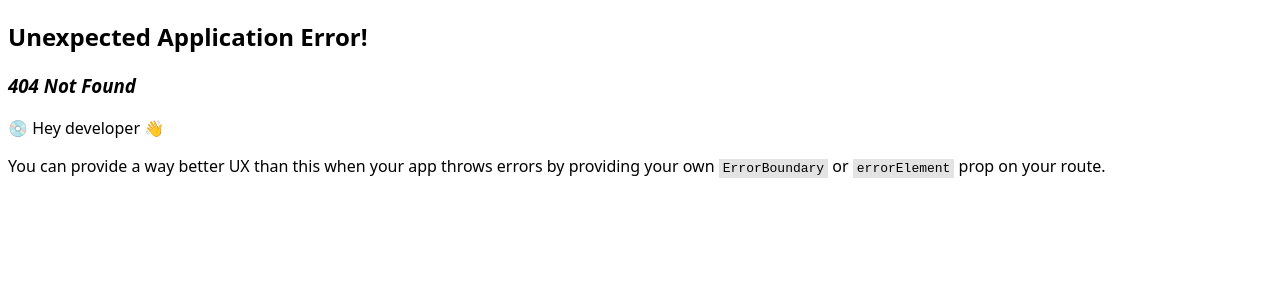
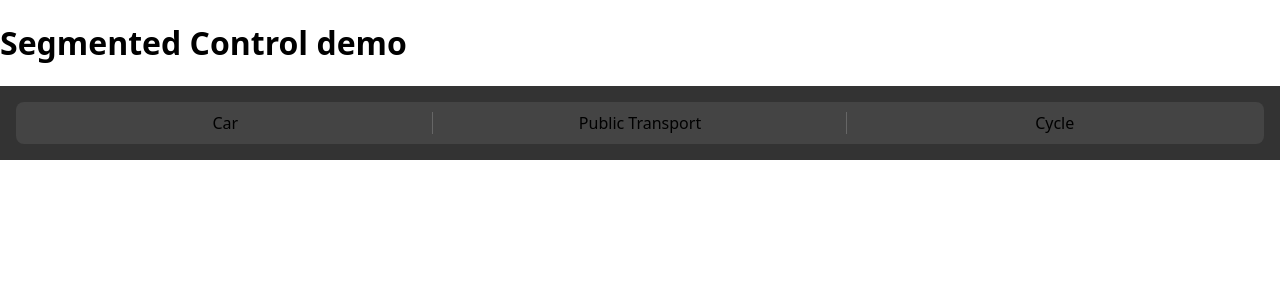
Before and after one commit to ayroblu/animations-demo-react, a React (Vite) app: page /segmented-control in a window 1280 px wide. Before the commit this address had no page. Shown: the top 300 px of the page. Built offline with nearby package versions, Linux system fonts and the light colour scheme.

Commit message:
segmented control

```diff
--- a/src/App.tsx
+++ b/src/App.tsx
@@ -11,7 +11,10 @@ function App() {
 
       <ul>
         <li>
-          <Link to={routes.halfSheet}>half-sheet</Link>
+          <Link to={routes.halfSheet}>Half Sheet</Link>
+        </li>
+        <li>
+          <Link to={routes.segmentedControl}>Segmented Control</Link>
         </li>
       </ul>
 
--- a/src/components/HalfSheet.module.css
+++ b/src/components/HalfSheet.module.css
@@ -2,7 +2,6 @@
   position: fixed;
   width: 600px;
   max-width: 100%;
-  view-transition-name: halfSheet;
   background-color: #000;
   max-height: 95vh;
   display: flex;
--- /dev/null
+++ b/src/components/SegmentedControl.module.css
@@ -0,0 +1,37 @@
+.segmentedControlOuter {
+  --padding-size: 16px;
+  padding: var(--padding-size);
+  padding-left: calc(env(safe-area-inset-left) + var(--padding-size));
+  padding-right: calc(env(safe-area-inset-right) + var(--padding-size));
+  background: #333;
+}
+.segmentedControl {
+  display: flex;
+  background-color: #444;
+  border-radius: 8px;
+  padding: 2px;
+}
+.segmentedControlItem {
+  padding: 8px;
+  text-align: center;
+  flex-grow: 1;
+  flex-basis: 1px;
+  position: relative;
+}
+.segmentedControlItem:not(:last-child)::after {
+  content: "";
+  border-right: 1px solid #666;
+  position: absolute;
+  right: 0;
+  height: 1lh;
+  top: 50%;
+  transform: translateY(-50%);
+  transition: 0.2s opacity;
+}
+.segmentedControlItem.isAdjacentSelected:not(:last-child)::after {
+  opacity: 0;
+}
+.selected {
+  background-color: #666;
+  border-radius: 8px;
+}
--- /dev/null
+++ b/src/components/SegmentedControl.tsx
@@ -0,0 +1,75 @@
+import React from "react";
+import { cn } from "../lib/utils";
+import style from "./SegmentedControl.module.css";
+
+type Props = {
+  items: { label: string; value: string }[];
+  initialValue?: string;
+  value?: string;
+  onChange?: (value: string) => void;
+};
+export function SegmentedControl({
+  items,
+  value,
+  initialValue,
+  onChange,
+}: Props) {
+  const [internalValue, setInternalValue] = React.useState(() => initialValue);
+  const handleChange = React.useCallback(
+    (newValue: string) => {
+      setInternalValue?.(newValue);
+      onChange?.(newValue);
+    },
+    [onChange],
+  );
+  const selectedIndex = items.findIndex(
+    (item) => (value ?? internalValue) === item.value,
+  );
+  return (
+    <section className={style.segmentedControlOuter}>
+      <section className={style.segmentedControl}>
+        {items.map((item, i) => (
+          <SegmentedControlItem
+            key={item.value}
+            onChange={handleChange}
+            item={item}
+            isAdjacentSelected={
+              selectedIndex !== -1 &&
+              (selectedIndex === i || selectedIndex === i + 1)
+            }
+            isSelected={selectedIndex === i}
+          />
+        ))}
+      </section>
+    </section>
+  );
+}
+
+type SegmentedControlItemProps = {
+  isSelected: boolean;
+  item: { label: string; value: string };
+  onChange: (value: string) => void;
+  isAdjacentSelected: boolean;
+};
+function SegmentedControlItem({
+  isSelected,
+  item,
+  onChange,
+  isAdjacentSelected,
+}: SegmentedControlItemProps) {
+  const handleClick = React.useCallback(() => {
+    onChange(item.value);
+  }, [item.value, onChange]);
+  return (
+    <button
+      onClick={handleClick}
+      className={cn(
+        style.segmentedControlItem,
+        isSelected && style.selected,
+        isAdjacentSelected && style.isAdjacentSelected,
+      )}
+    >
+      {item.label}
+    </button>
+  );
+}
--- a/src/index.css
+++ b/src/index.css
@@ -1,10 +1,16 @@
 :root {
   font-family: system-ui, sans-serif;
   color-scheme: light dark;
+}
+body {
+  margin: 0;
 }
 * {
   box-sizing: border-box;
 }
 button {
-  font-size: 1rem;
+  /* https://gist.github.com/MoOx/9137295?permalink_comment_id=4525068#gistcomment-4525068 */
+  all: unset;
+  outline: revert;
+  cursor: pointer;
 }
--- /dev/null
+++ b/src/routes/SegmentedControl.tsx
@@ -0,0 +1,25 @@
+import { SegmentedControl } from "../components/SegmentedControl";
+
+export function SegmentedControlRoute() {
+  return (
+    <>
+      <h1>Segmented Control demo</h1>
+
+      <SegmentedControl items={items} />
+    </>
+  );
+}
+const items = [
+  {
+    label: "Car",
+    value: "car",
+  },
+  {
+    label: "Public Transport",
+    value: "public_transport",
+  },
+  {
+    label: "Cycle",
+    value: "cycle",
+  },
+];
--- a/src/routes/index.tsx
+++ b/src/routes/index.tsx
@@ -1,10 +1,12 @@
 import { createBrowserRouter } from "react-router-dom";
 import App from "../App";
 import { HalfSheetRoute } from "./HalfSheet";
+import { SegmentedControlRoute } from "./SegmentedControl";
 
 export const routes = {
   root: "/",
   halfSheet: "/half-sheet",
+  segmentedControl: "/segmented-control",
 };
 export const router = createBrowserRouter(
   [
@@ -16,6 +18,10 @@ export const router = createBrowserRouter(
       path: routes.halfSheet,
       element: <HalfSheetRoute />,
     },
+    {
+      path: routes.segmentedControl,
+      element: <SegmentedControlRoute />,
+    },
   ],
   { basename: import.meta.env.BASE_URL },
 );
```
